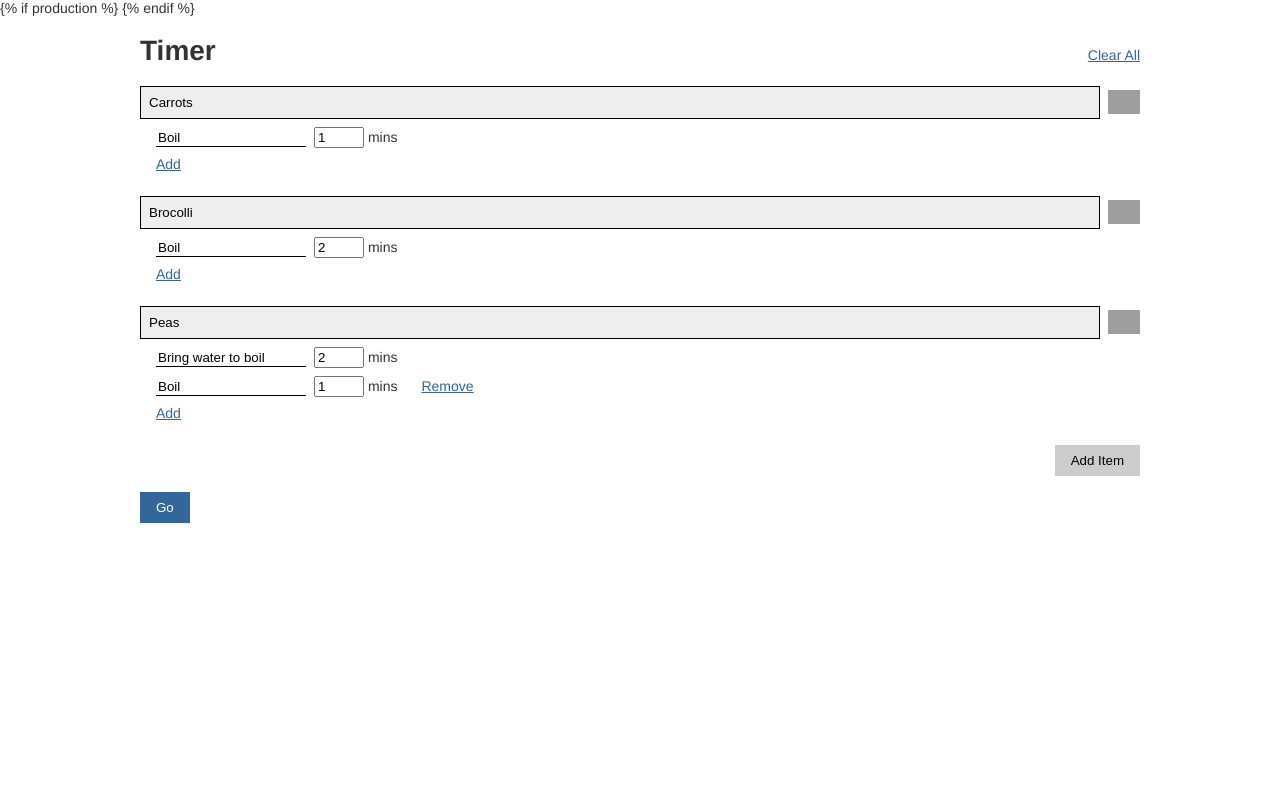
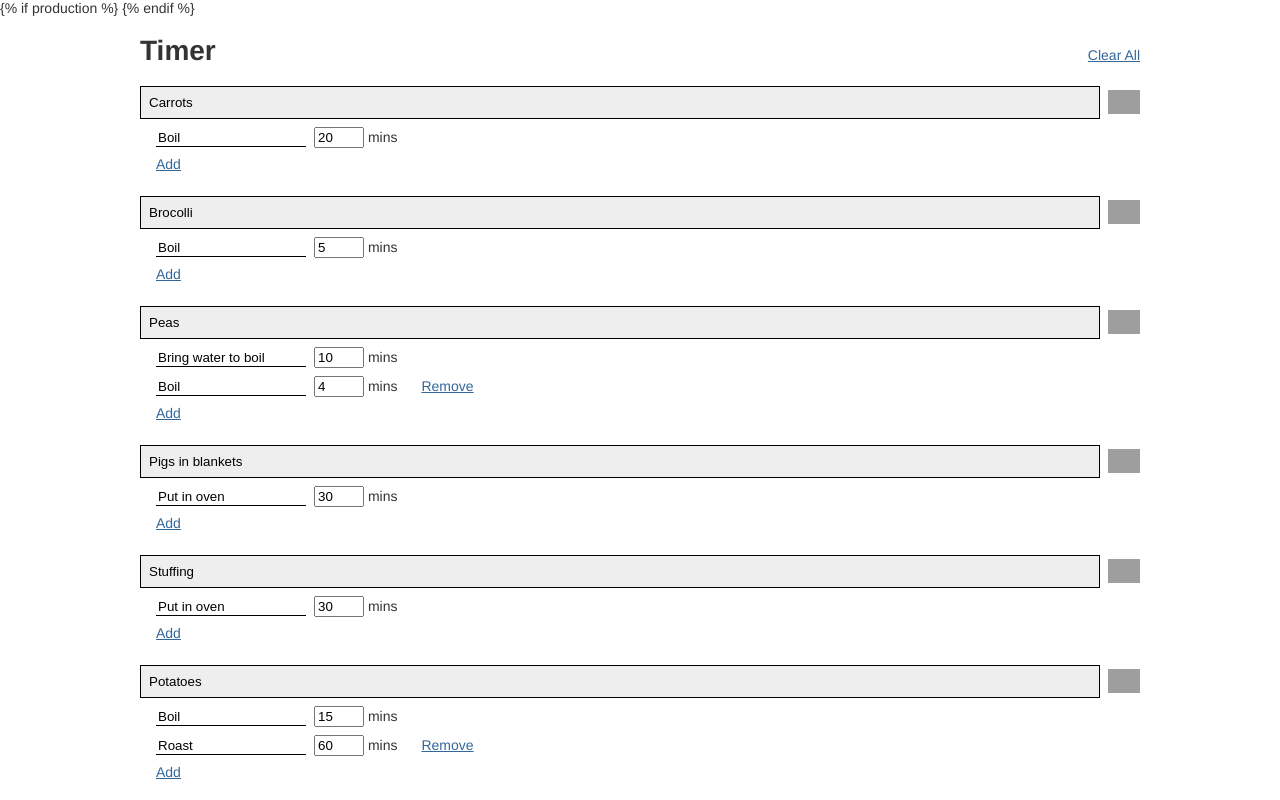
Before and after one commit to burt202/timer, a React app: page / in a window 1280 px wide. Shown: the top 800 px of the page. Built offline with nearby package versions, Linux system fonts and the light colour scheme; grey boxes are pictures that could not be loaded.

Commit message:
Bring back commented out code

```diff
--- a/src/js/main.tsx
+++ b/src/js/main.tsx
@@ -15,33 +15,33 @@ export interface Item {
 }
 
 const defaultItems = [
-  {name: "Carrots", stages: [{name: "Boil", duration: 1}]},
-  {name: "Brocolli", stages: [{name: "Boil", duration: 2}]},
+  {name: "Carrots", stages: [{name: "Boil", duration: 20}]},
+  {name: "Brocolli", stages: [{name: "Boil", duration: 5}]},
   {
     name: "Peas",
     stages: [
-      {name: "Bring water to boil", duration: 2},
-      {name: "Boil", duration: 1},
+      {name: "Bring water to boil", duration: 10},
+      {name: "Boil", duration: 4},
     ],
   },
-  // {name: "Pigs in blankets", stages: [{name: "Put in oven", duration: 30}]},
-  // {name: "Stuffing", stages: [{name: "Put in oven", duration: 30}]},
-  // {
-  //   name: "Potatoes",
-  //   stages: [
-  //     {name: "Boil", duration: 15},
-  //     {name: "Roast", duration: 60},
-  //   ],
-  // },
-  // {name: "Plates", stages: [{name: "Put in oven", duration: 20}]},
-  // {name: "Yorkshires", stages: [{name: "Put in oven", duration: 5}]},
-  // {
-  //   name: "Beef",
-  //   stages: [
-  //     {name: "Roast", duration: 43},
-  //     {name: "Rest", duration: 15},
-  //   ],
-  // },
+  {name: "Pigs in blankets", stages: [{name: "Put in oven", duration: 30}]},
+  {name: "Stuffing", stages: [{name: "Put in oven", duration: 30}]},
+  {
+    name: "Potatoes",
+    stages: [
+      {name: "Boil", duration: 15},
+      {name: "Roast", duration: 60},
+    ],
+  },
+  {name: "Plates", stages: [{name: "Put in oven", duration: 20}]},
+  {name: "Yorkshires", stages: [{name: "Put in oven", duration: 5}]},
+  {
+    name: "Beef",
+    stages: [
+      {name: "Roast", duration: 43},
+      {name: "Rest", duration: 15},
+    ],
+  },
 ] as Array<Item>
 
 function validateItems(items: Array<Item>) {
```
